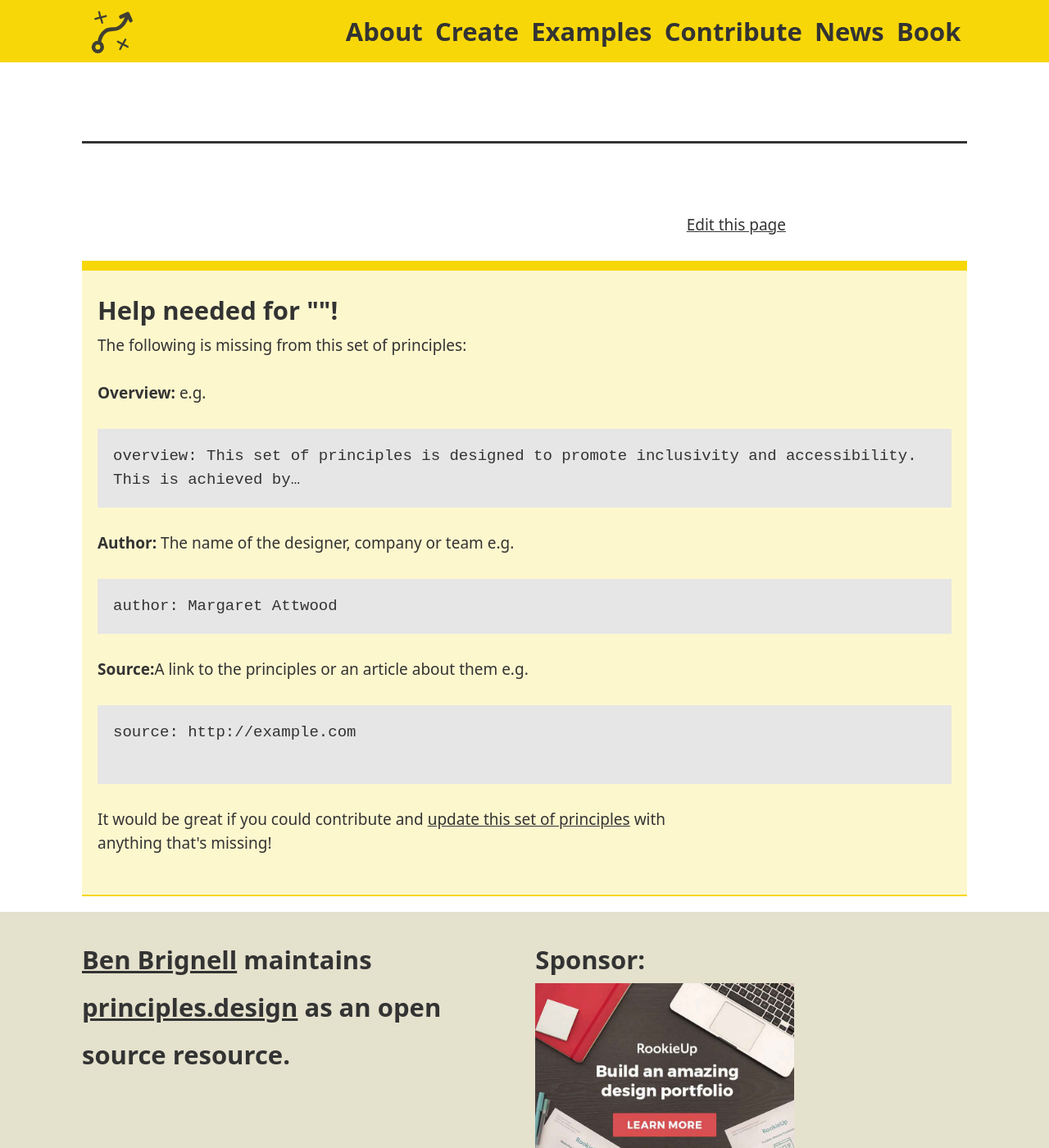
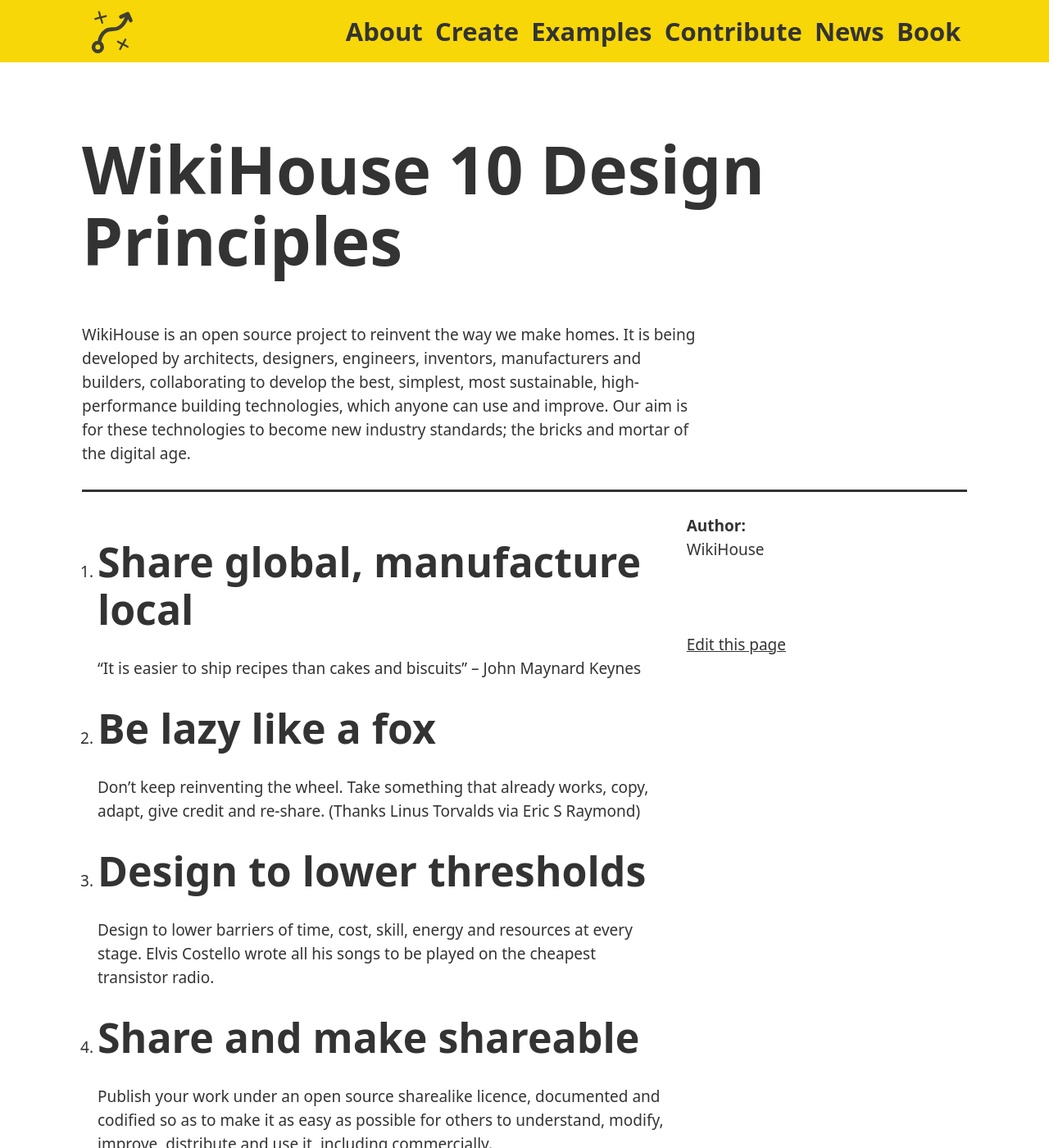
Before and after one commit to benbrignell/principles.design, a Jekyll site: the page built from _examples/wikihouse-10-design-principles.md, in a window 1280 px wide and 1400 px high. Shown: the whole window at 82% size. Built offline with Jekyll 4.4.1, drawn with Linux system fonts in a browser that asks for light colours; some of the changed text lies outside the part shown.

Commit message:
fixed indenting and formatting

```diff
--- a/_examples/wikihouse-10-design-principles.md
+++ b/_examples/wikihouse-10-design-principles.md
@@ -1,39 +1,55 @@
 ---
 title: WikiHouse 10 Design Principles
 author: WikiHouse
-overview: WikiHouse is an open source project to reinvent the way we make homes. It is being developed by architects, designers, engineers, inventors, manufacturers and builders, collaborating to develop the best, simplest, most sustainable, high-performance building technologies, which anyone can use and improve. Our aim is for these technologies to become new industry standards; the bricks and mortar of the digital age.
+overview: |
+  WikiHouse is an open source project to reinvent the way we make homes. It is being developed by architects, designers, engineers, inventors, manufacturers and builders, collaborating to develop the best, simplest, most sustainable, high-performance building technologies, which anyone can use and improve. Our aim is for these technologies to become new industry standards; the bricks and mortar of the digital age.
 source: https://wikihouse.cc
 
 principles:
 - principle: Share global, manufacture local
-summary: “It is easier to ship recipes than cakes and biscuits” – John Maynard Keynes
+  summary: |
+    “It is easier to ship recipes than cakes and biscuits” – John Maynard Keynes
 - principle: Be lazy like a fox
-summary: Don’t keep reinventing the wheel. Take something that already works, copy, adapt, give credit and re-share. (Thanks Linus Torvalds via Eric S Raymond)
+  summary: |
+    Don’t keep reinventing the wheel. Take something that already works, copy, adapt, give credit and re-share. (Thanks Linus Torvalds via Eric S Raymond)
 - principle: Design to lower thresholds
-summary: Design to lower barriers of time, cost, skill, energy and resources at every stage. Elvis Costello wrote all his songs to be played on the cheapest transistor radio.
+  summary: |
+    Design to lower barriers of time, cost, skill, energy and resources at every stage. Elvis Costello wrote all his songs to be played on the cheapest transistor radio.
 - principle: Share and make shareable
-summary: Publish your work under an open source sharealike licence, documented and codified so as to make it as easy as possible for others to understand, modify, improve, distribute and use it, including commercially.
+  summary: |
+    Publish your work under an open source sharealike licence, documented and codified so as to make it as easy as possible for others to understand, modify, improve, distribute and use it, including commercially.
 - principle: Open standards
-summary: Where possible, work to existing standards or seek to establish intuitive new ones.
+  summary: |
+    Where possible, work to existing standards or seek to establish intuitive new ones.
 - principle: Open materials
-summary: Design for cheap, abundant, standardised, sustainable, and, ideally, circular materials.
+  summary: |
+    Design for cheap, abundant, standardised, sustainable, and, ideally, circular materials.
 - principle: Human friendly
-summary: Seek to preserve and maximise the safety, security, health and wellbeing (physical and mental) of all participants at every stage of a product’s life.
+  summary: |
+    Seek to preserve and maximise the safety, security, health and wellbeing (physical and mental) of all participants at every stage of a product’s life.
 - principle: Start somewhere
-summary: No one can solve everyone’s problems. Design something that works where you are, then share so others can adapt it for their own economy, climate and culture. Let solutions adapt like Darwin’s finches.
+  summary: |
+    No one can solve everyone’s problems. Design something that works where you are, then share so others can adapt it for their own economy, climate and culture. Let solutions adapt like Darwin’s finches.
 - principle: Modular
-summary: Design hardware and software that is robust, interoperable, product-agnostic and flexible, so elements can be independently altered, substituted or upgraded.
+  summary: |
+    Design hardware and software that is robust, interoperable, product-agnostic and flexible, so elements can be independently altered, substituted or upgraded.
 - principle: Include, keep including
-summary: Look for ways in which age, race, gender or disability might be barriers, and try to design them out. Try to design products, processes and documents that are accessible, intuitive and non-discriminatory.
+  summary: |
+    Look for ways in which age, race, gender or disability might be barriers, and try to design them out. Try to design products, processes and documents that are accessible, intuitive and non-discriminatory.
 - principle: The new ‘normal’
-summary: Avoid design which would be considered ‘alternative’, ‘boutique’ or only for the rich or poor. Instead, design for the new normal: products most people would consider desirable and affordable. As beautiful as Apple, as open as Linux.
+  summary: |
+    Avoid design which would be considered ‘alternative’, ‘boutique’ or only for the rich or poor. Instead, design for the new normal: products most people would consider desirable and affordable. As beautiful as Apple, as open as Linux.
 - principle: Mistake proof
-summary: Make it impossible to get wrong, or not matter if you do. (The Japanese call this ‘Poka-Yoke’)
+  summary: |
+    Make it impossible to get wrong, or not matter if you do. (The Japanese call this ‘Poka-Yoke’)
 - principle: Whole life design
-summary: “A home is not something you finish” – Stewart Brand. Design for the entire life-cycle of the product, from manufacturing to assembly, use, maintenance, adaptation, disassembly and re-use.
+  summary: |
+    “A home is not something you finish” – Stewart Brand. Design for the entire life-cycle of the product, from manufacturing to assembly, use, maintenance, adaptation, disassembly and re-use.
 - principle: Superpower the users
-summary: “Give power to the fine tuners” – Cedric Price. Afford as much power as possible to the end users, from procurement to privacy to electricity. Democracy is a design diagram.
+  summary: |
+    “Give power to the fine tuners” – Cedric Price. Afford as much power as possible to the end users, from procurement to privacy to electricity. Democracy is a design diagram.
 - principle: If you can’t mend it, you don’t own it
-summary: Try to avoid ‘black box’ products. Try to make it easy for the user to learn how it works.
+  summary: |
+    Try to avoid ‘black box’ products. Try to make it easy for the user to learn how it works.
 tags: [specific, organisations]
 ---
```
